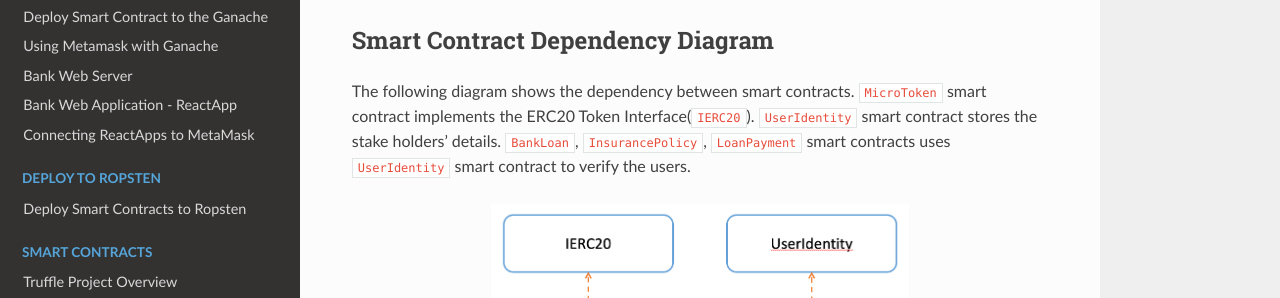
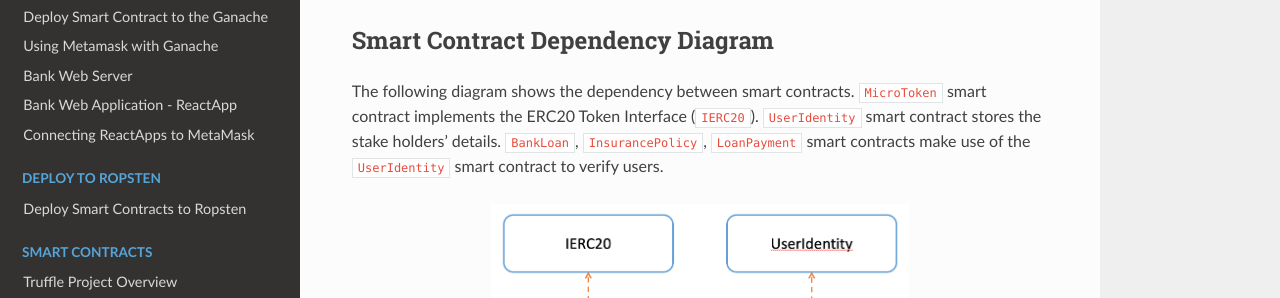
Before and after one commit to NivedithaKarthikeyan/LandregistryApp, a Sphinx documentation site: the page built from docs/source/blockchain/migration.rst, in a window 1280 px wide and 900 px high. Shown: the part 136-434 px from the top of the window. Built offline with Sphinx 7.4.7 and the Read the Docs theme 2.0.0, drawn with Linux system fonts in a browser that asks for light colours.

Commit message:
Update docs/source/blockchain/migration.rst

```diff
--- a/docs/source/blockchain/migration.rst
+++ b/docs/source/blockchain/migration.rst
@@ -5,9 +5,9 @@ Smart Contract Dependency Diagram
 ----------------------------------
 
 The following diagram shows the dependency between smart contracts.
-``MicroToken`` smart contract implements the ERC20 Token Interface(``IERC20``).
+``MicroToken`` smart contract implements the ERC20 Token Interface (``IERC20``).
 ``UserIdentity`` smart contract stores the stake holders' details.
-``BankLoan``, ``InsurancePolicy``, ``LoanPayment`` smart contracts uses ``UserIdentity`` smart contract to verify the users.
+``BankLoan``, ``InsurancePolicy``, ``LoanPayment`` smart contracts make use of the ``UserIdentity`` smart contract to verify users.
 
 .. image:: ../images/smart_contract_dependency.png
     :width: 60%
```
